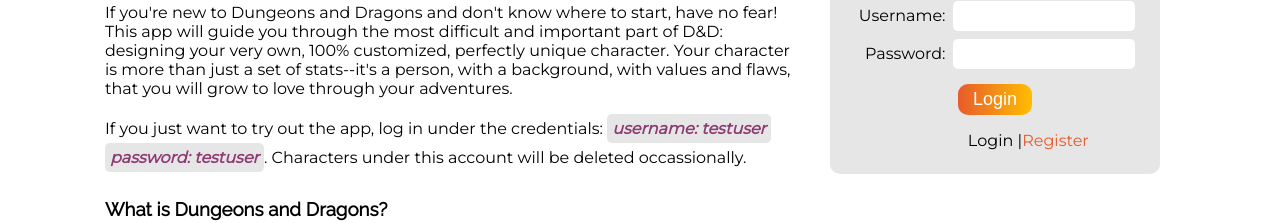
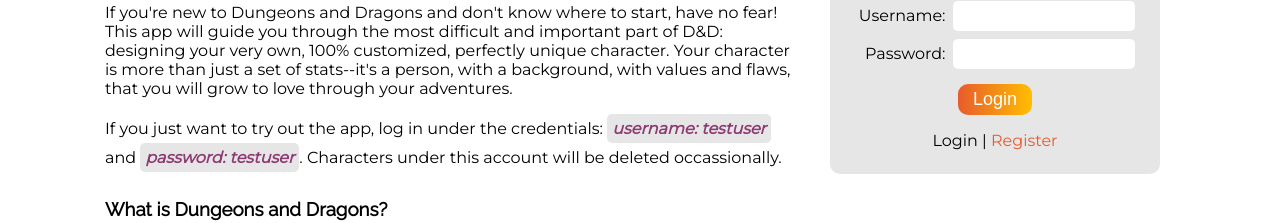
Before and after one commit to tarajeanne/dnd-client, a React (Create React App) app: page / in a window 1280 px wide. Shown: the part 163-386 px from the top of the page. Built offline with nearby package versions, Linux system fonts and the light colour scheme.

Commit message:
completed styling for Landing Page

```diff
--- a/src/Components/CharacterSheet/CharacterSheet.css
+++ b/src/Components/CharacterSheet/CharacterSheet.css
@@ -13,7 +13,7 @@
   background-size: cover;
 }
 
-span {
+.character-sheet-span {
   position: absolute;
   font-family: 'Montserrat', sans-serif;
 }
--- a/src/Routes/LandingPage.js
+++ b/src/Routes/LandingPage.js
@@ -73,7 +73,7 @@
               adventures.
               <p>
             If you just want to try out the app, log in under the credentials:{' '}
-            <em className="error">username: <i>testuser</i></em><em className="error">password: <i>testuser</i></em>. Characters
+            <em className="error">username: <i>testuser</i></em> and <em className="error">password: <i>testuser</i></em>. Characters
             under this account will be deleted occassionally.
           </p>
             </p>
```
